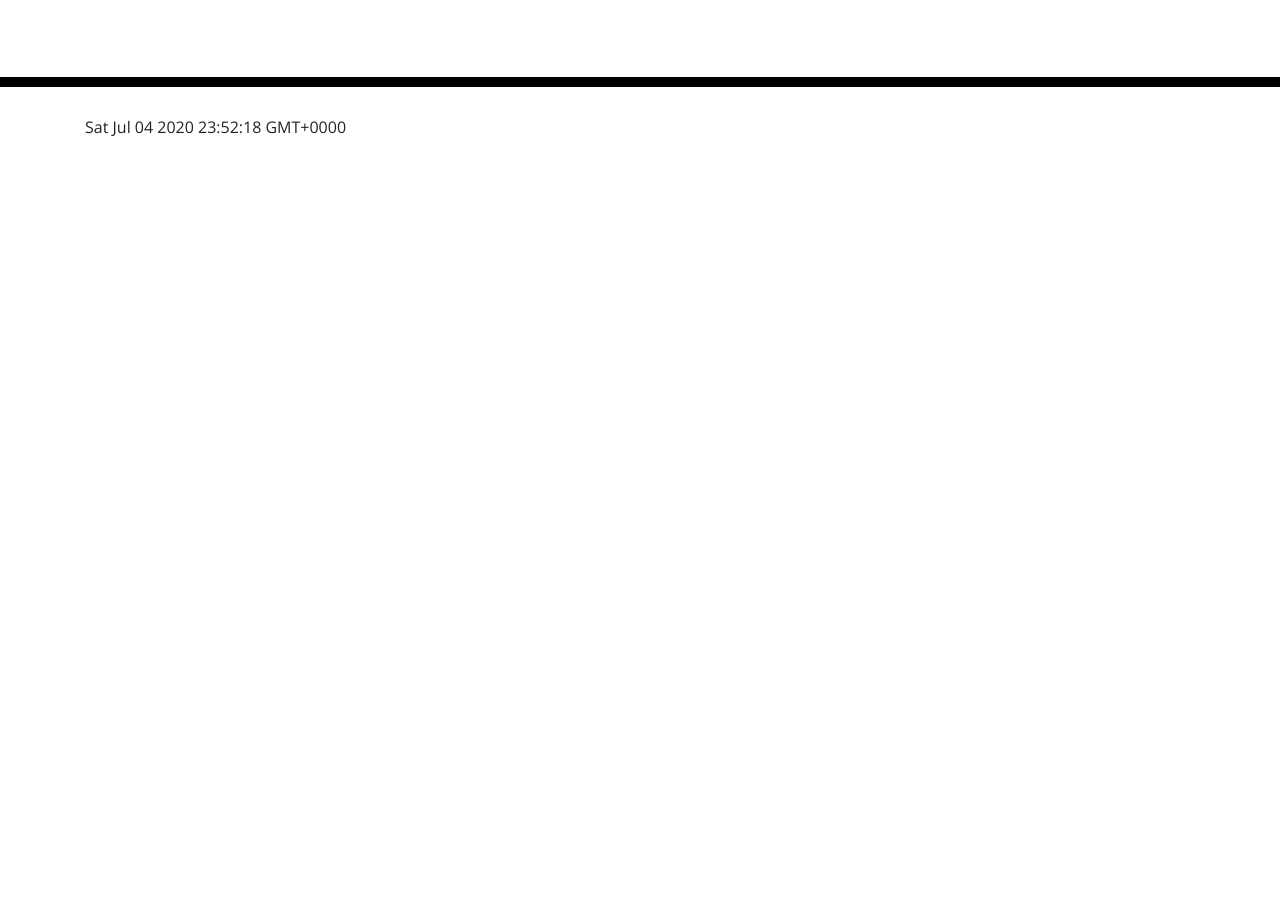
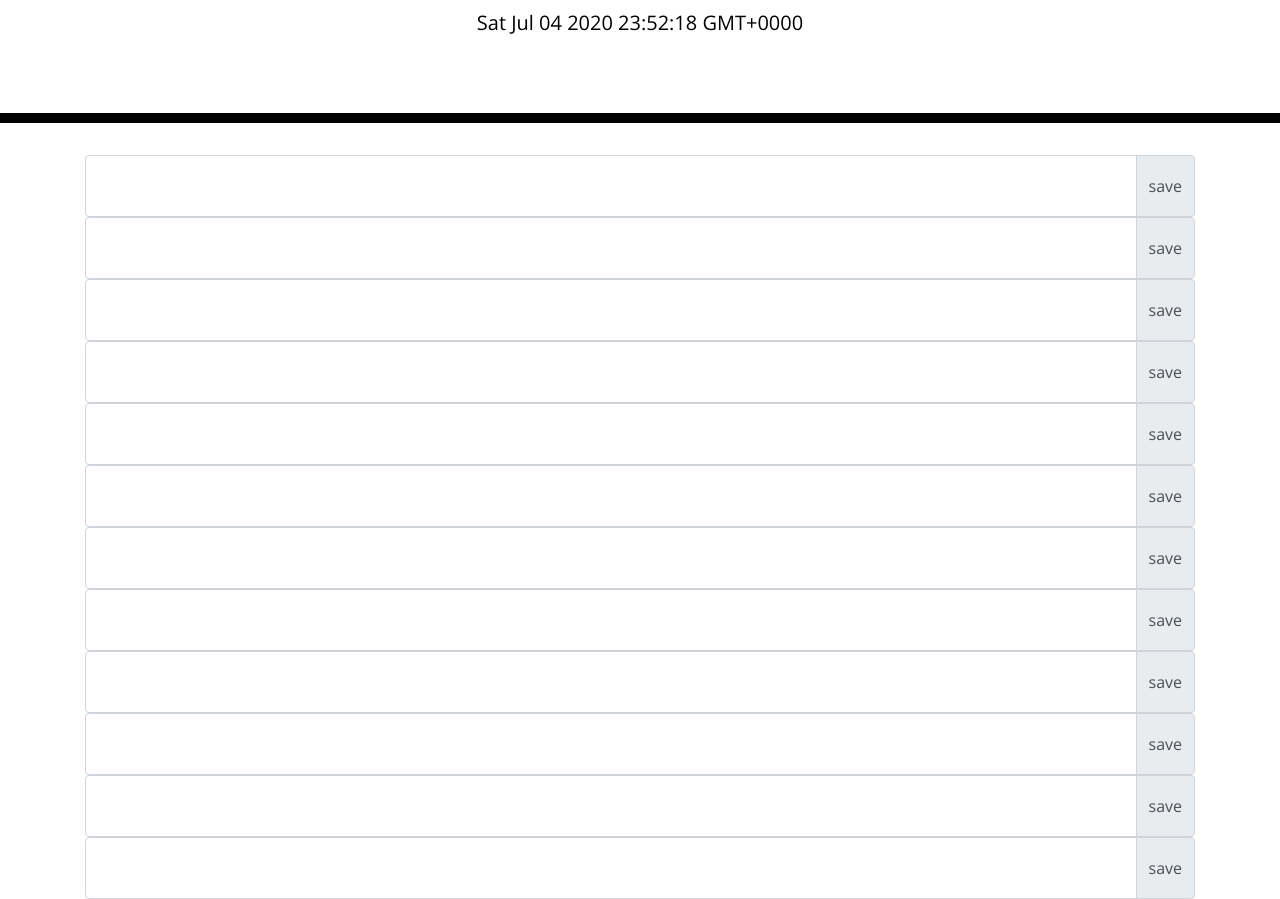
Before and after one commit to taorman75/Work-Day-Scheduler, a plain HTML site: page index.html in a window 1280 px wide. Shown: the part 181-1080 px from the top of the page. Before the commit the page ends 800 px from the top, so only its background shows below. Drawn offline with nearby package versions, Linux system fonts and the light colour scheme.

Commit message:
Bootstrap layout started

```diff
--- a/index.html
+++ b/index.html
@@ -30,6 +30,79 @@
     </header>
     <div class="container">
       <!-- Timeblocks go here -->
+      <div class="input-group">
+        <textarea class="form-control" aria-label="With textarea"></textarea>
+        <div class="input-group-append">
+          <span class="input-group-text" id="basic-addon2">save</span>
+        </div>
+      </div>
+      <div class="input-group">
+        <textarea class="form-control" aria-label="With textarea"></textarea>
+        <div class="input-group-append">
+          <span class="input-group-text" id="basic-addon2">save</span>
+        </div>
+      </div>
+      <div class="input-group">
+        <textarea class="form-control" aria-label="With textarea"></textarea>
+        <div class="input-group-append">
+          <span class="input-group-text" id="basic-addon2">save</span>
+        </div>
+      </div>
+      <div class="input-group">
+        <textarea class="form-control" aria-label="With textarea"></textarea>
+        <div class="input-group-append">
+          <span class="input-group-text" id="basic-addon2">save</span>
+        </div>
+      </div>
+      <div class="input-group">
+        <textarea class="form-control" aria-label="With textarea"></textarea>
+        <div class="input-group-append">
+          <span class="input-group-text" id="basic-addon2">save</span>
+        </div>
+      </div>
+      <div class="input-group">
+        <textarea class="form-control" aria-label="With textarea"></textarea>
+        <div class="input-group-append">
+          <span class="input-group-text" id="basic-addon2">save</span>
+        </div>
+      </div>
+      <div class="input-group">
+        <textarea class="form-control" aria-label="With textarea"></textarea>
+        <div class="input-group-append">
+          <span class="input-group-text" id="basic-addon2">save</span>
+        </div>
+      </div>
+      <div class="input-group">
+        <textarea class="form-control" aria-label="With textarea"></textarea>
+        <div class="input-group-append">
+          <span class="input-group-text" id="basic-addon2">save</span>
+        </div>
+      </div>
+      <div class="input-group">
+        <textarea class="form-control" aria-label="With textarea"></textarea>
+        <div class="input-group-append">
+          <span class="input-group-text" id="basic-addon2">save</span>
+        </div>
+      </div>
+      <div class="input-group">
+        <textarea class="form-control" aria-label="With textarea"></textarea>
+        <div class="input-group-append">
+          <span class="input-group-text" id="basic-addon2">save</span>
+        </div>
+      </div>
+      <div class="input-group">
+        <textarea class="form-control" aria-label="With textarea"></textarea>
+        <div class="input-group-append">
+          <span class="input-group-text" id="basic-addon2">save</span>
+        </div>
+      </div>
+      <div class="input-group">
+        <textarea class="form-control" aria-label="With textarea"></textarea>
+        <div class="input-group-append">
+          <span class="input-group-text" id="basic-addon2">save</span>
+        </div>
+      </div>
+
     </div>
     <script src="moment.js"></script>
     <script src="https://code.jquery.com/jquery-3.4.1.min.js"></script>
--- a/scheduler.js
+++ b/scheduler.js
@@ -1,3 +1,3 @@
 var now = moment();
-$(".container").text(now);
+$("#currentDay").text(now);
 console.log(now);
```
